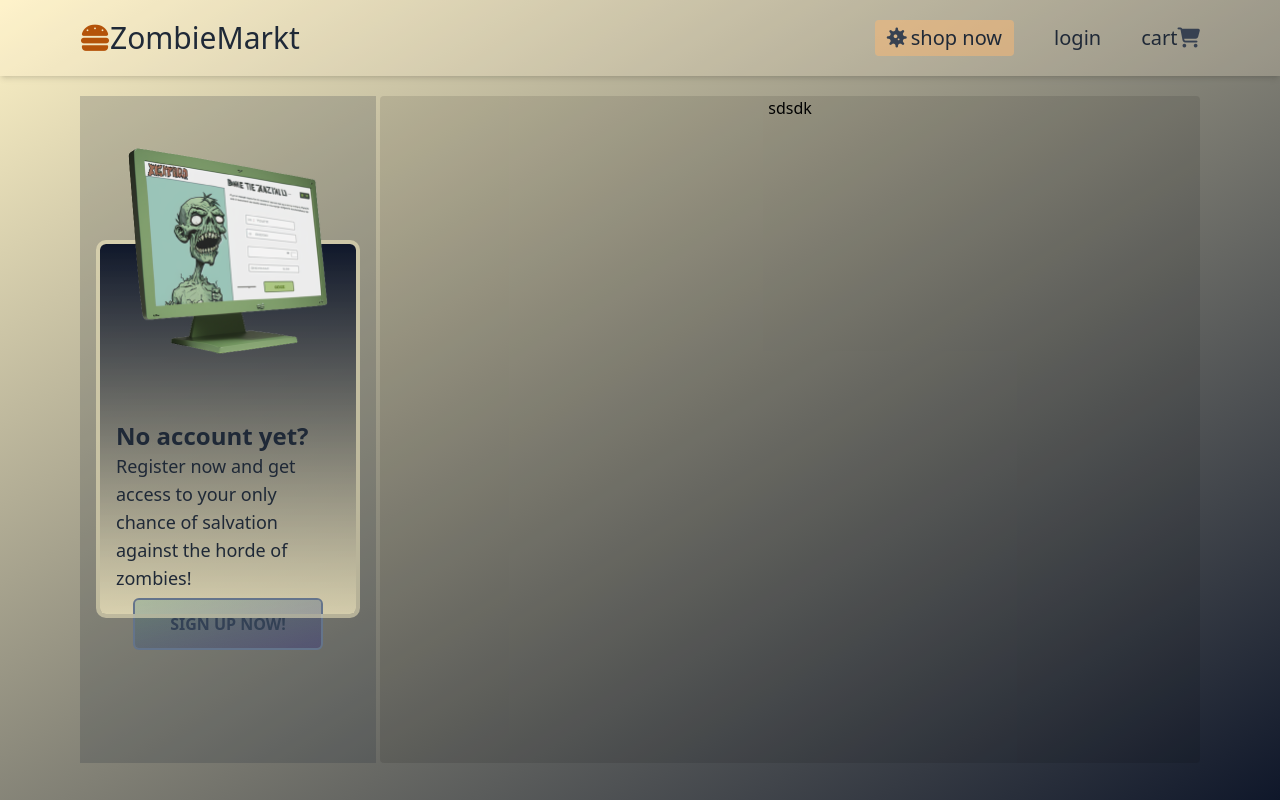
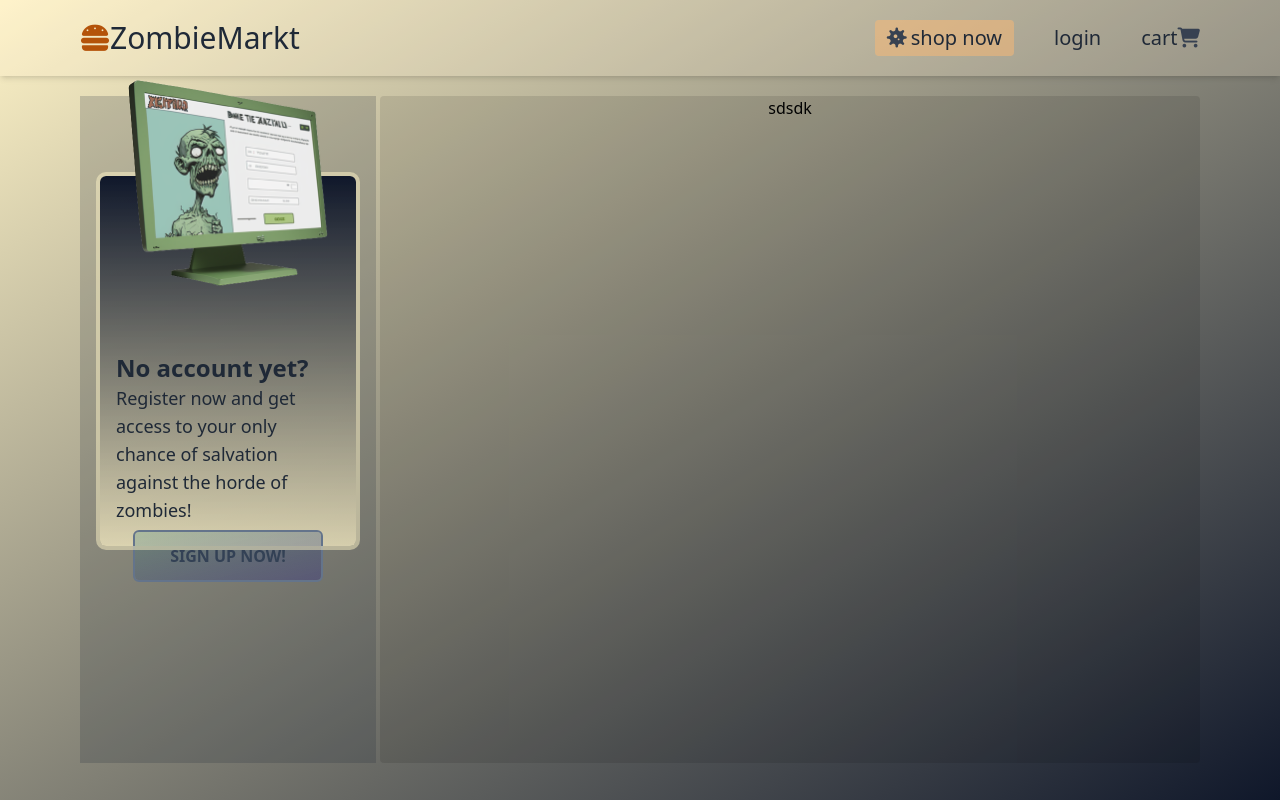
Before and after one commit to santiagomanso/ZombieMarkt, a React (Create React App) app in the folder e-commerce/: page /login in a window 1280 px wide. Built offline with nearby package versions, Linux system fonts and the light colour scheme.

Commit message:
🔧 🎨 reworked logic/css

```diff
--- a/e-commerce/src/components/leftPanel/LeftPanel.jsx
+++ b/e-commerce/src/components/leftPanel/LeftPanel.jsx
@@ -27,7 +27,7 @@ const LeftPanel = ({
   return (
     <aside
       className={`hidden bg-gray-800/20 w-[400px] h-full lg:flex flex-col items-center px-2 lg:px-5 gap-20 py-20 ${
-        bottomCard ? '' : 'justify-center'
+        bottomCard ? '' : ''
       }`}
     >
       <article
```
